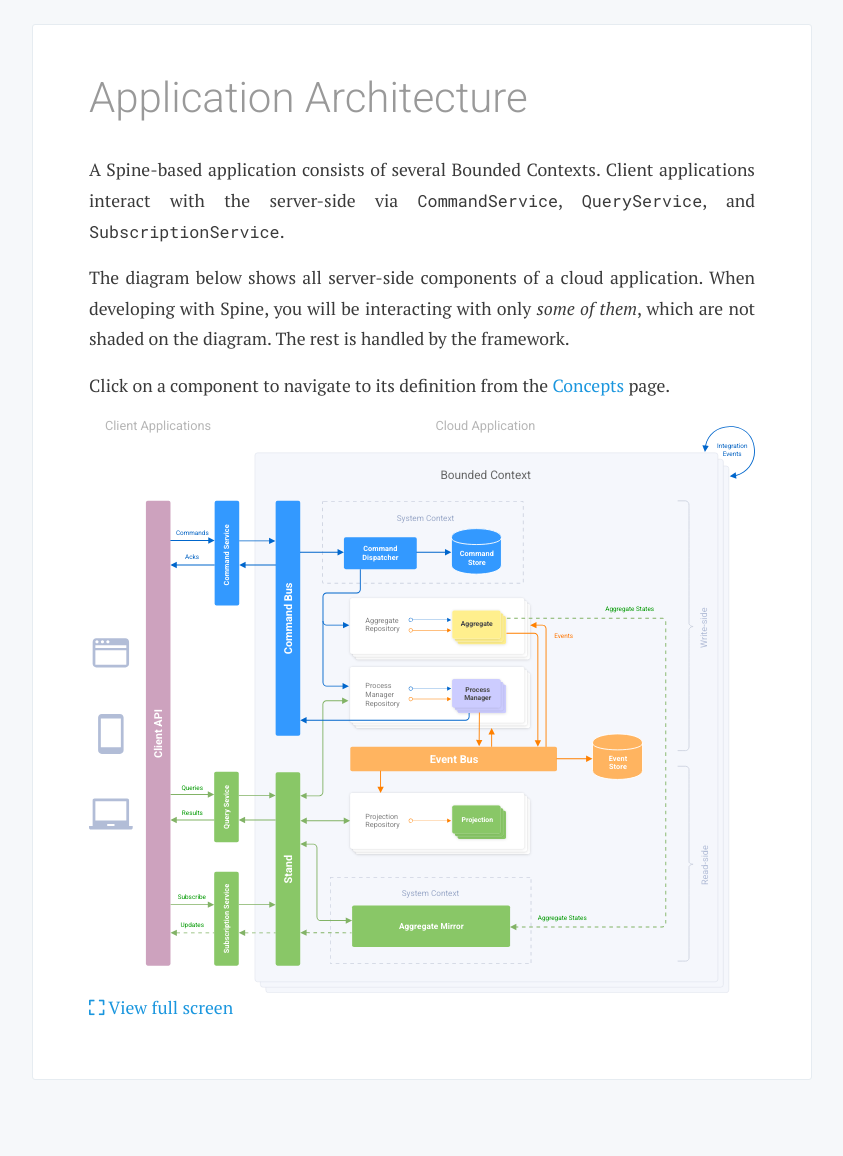
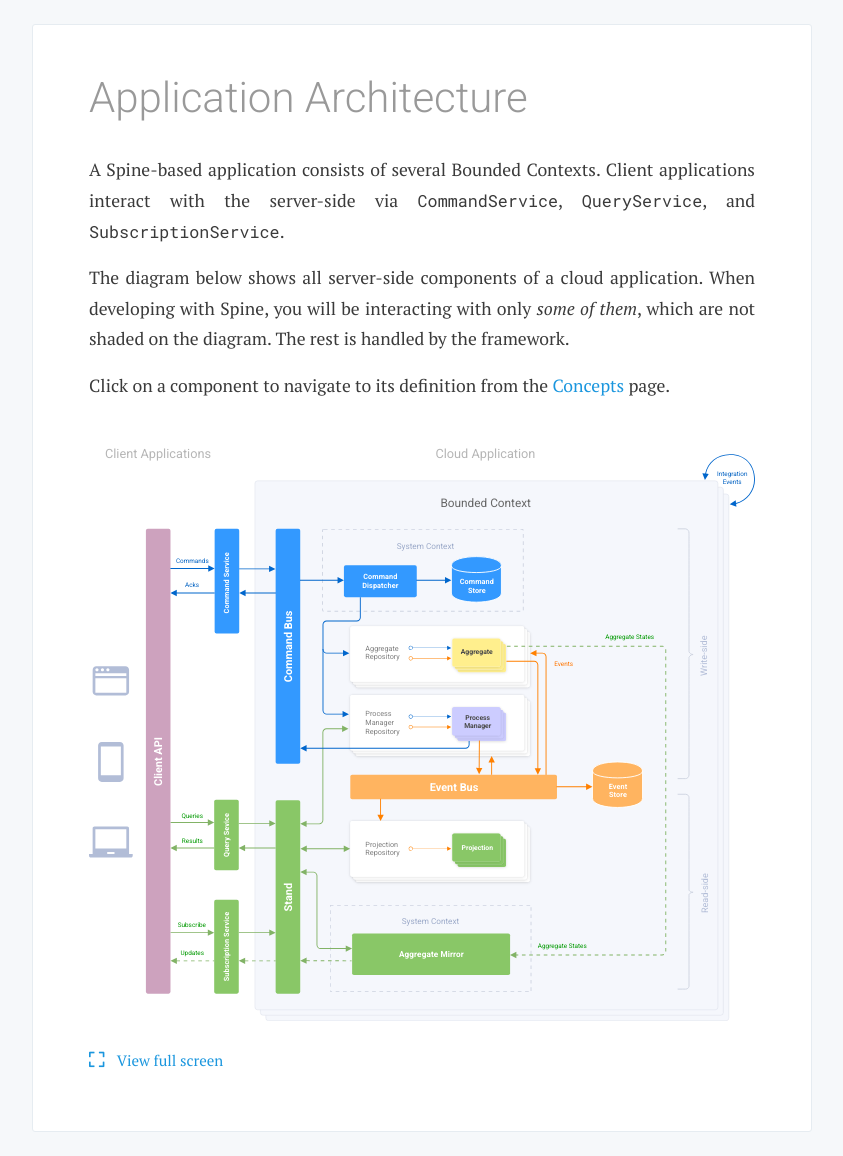
Before and after one commit to SpineEventEngine/documentation, a Jekyll site: the page built from docs/introduction/architecture.md, in a window 1280 px wide. Shown: the whole page, without its empty margins (218-1061 px from the left). Built offline with Jekyll 4.4.1, drawn with Linux system fonts in a browser that asks for light colours; nearby versions of some CDN libraries; before the commit the page ends 1104 px from its top, so only the background shows below that.

Commit message:
Add styles for the diagram

```diff
--- /dev/null
+++ b/_sass/base/_diagram.scss
@@ -0,0 +1,73 @@
+.diagram-box {
+  margin-top: 44px;
+}
+
+.full-screen-preview {
+  font-family: $main-font;
+
+  .preview-header {
+    padding: 24px 24px 16px;
+    border-bottom: 1px solid rgba(0, 0, 0, .12);
+
+    .preview-title {
+      font-size: 1.25rem;
+      font-weight: 700;
+      line-height: 1.4;
+      color: $black;
+      padding: 0;
+      margin: 0;
+    }
+
+    .preview-subtitle {
+      font-size: 15px;
+      color: $text-color;
+      line-height: 1.6;
+      margin: 8px 0 16px;
+      max-width: 500px;
+    }
+
+    .close-btn-wrapper {
+      float: right;
+
+      .close-btn {
+        display: block;
+        cursor: pointer;
+        line-height: 0;
+        padding: 1rem;  // Makes a clickable zone bigger on 16px
+        margin: -14px -1rem -1rem auto; // `-14px` is used to align the icon with the title text
+
+        .close-icon {
+          @include close-icon;
+        }
+
+        &:hover {
+          .close-icon {
+            opacity: .87;
+          }
+        }
+      }
+    }
+  }
+
+  .preview-body {
+    padding: 24px 24px 56px;
+
+    svg {
+      display: block;
+      margin: 0 auto;
+      max-width: 1424px;
+    }
+  }
+}
+
+.full-screen-link {
+  margin-top: 24px;
+
+  i {
+    margin-right: 8px;
+  }
+
+  span {
+    font-size: 15px;
+  }
+}
--- a/_sass/common/_mixins.scss
+++ b/_sass/common/_mixins.scss
@@ -19,7 +19,7 @@
   display: inline-block;
   width: $icon-size--s;
   height: $icon-size--s;
-  background: url('../../img/_x-black.svg') no-repeat center/cover;
+  background: url('https://spine.io/img/x-black.svg') no-repeat center/cover;
   opacity: .26;
   @include transition(all .3s ease-in-out);
 }
--- a/_sass/docs.scss
+++ b/_sass/docs.scss
@@ -5,6 +5,7 @@ Should be imported into the main spine.io site. */
 @import "base/colors";
 @import "base/article-container";
 @import "base/article-text";
+@import "base/diagram";
 
 @import "pages/docs";
 @import "pages/resources";
```
